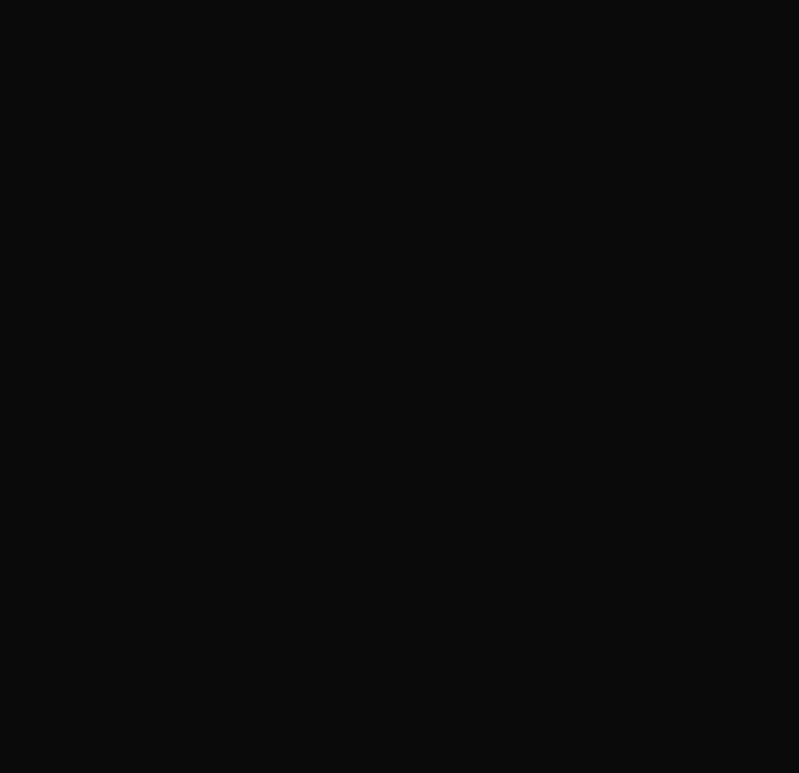
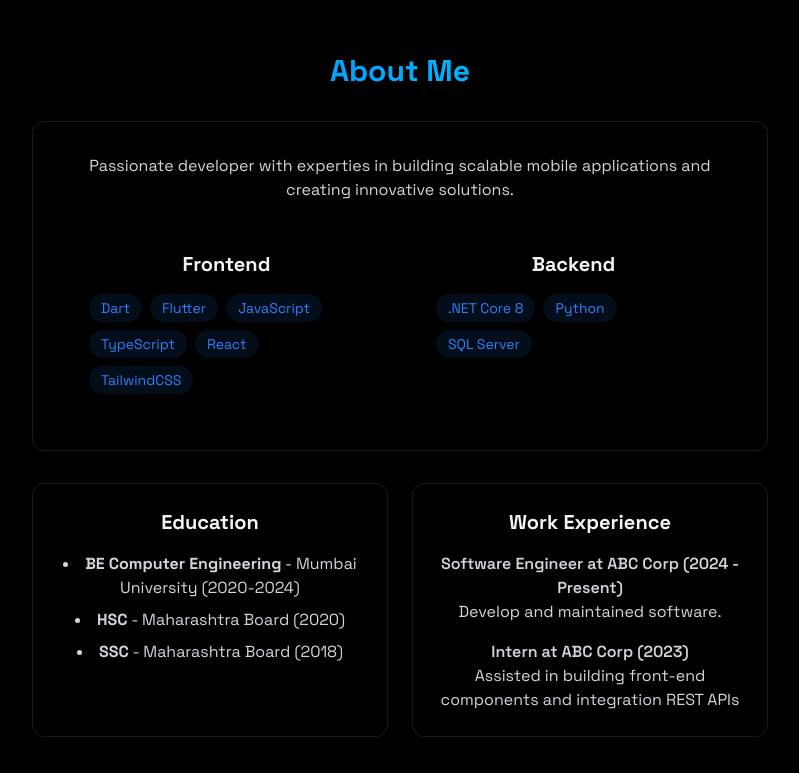
Before and after one commit to mdrazadev/reactportfolio, a React (Vite) app: page / in a window 1280 px wide. Shown: the part 859-1632 px from the top of the page, without its empty margins (240-1039 px from the left). Before the commit the page ends 864 px from the top, so only its background shows below. Built offline with nearby package versions, Linux system fonts and the light colour scheme.

Commit message:
about section added

```diff
--- a/src/App.jsx
+++ b/src/App.jsx
@@ -5,6 +5,7 @@
 import { Navbar } from './components/Navbar';
 import { MobileMenu } from './components/MobileMenu';
 import { Home } from './components/sections/Home';
+import { About } from './components/sections/About';
 function App() {
   const [isLoaded, setIsLoaded] = useState(false);
   const [menuOpen, setMenuOpen] = useState(false);
@@ -16,6 +17,7 @@
         <Navbar menuOpen={menuOpen} setMenuOpen={setMenuOpen} />
         <MobileMenu menuOpen={menuOpen} setMenuOpen={setMenuOpen} />
         < Home />
+        <About />
       </div>
     </>
   )
--- a/src/components/sections/About.jsx
+++ b/src/components/sections/About.jsx
@@ -0,0 +1,88 @@
+export const About = () => {
+    const frontendSkills = ["Dart", "Flutter", "JavaScript", "TypeScript", "React", "TailwindCSS",];
+    const backendSkills = [".NET Core 8", "Python", "SQL Server"];
+    return <section
+        id="about"
+        className="min-h-screen flex items-center justify-center py-20"
+    >
+        <div className="max-w-3xl mx-auto px-4">
+            <h2 className="text-3xl font-bold mb-8 bg-gradient-to-r from-blue-500 to-cyan-400 bg-clip-text text-transparent text-center" >
+                About Me
+            </h2>
+
+            <div className="rounded-xl p-8 border-white/10 border hover:-translate-y-1 transition-all">
+                <p className="text-gray-300 mb-6">
+                    Passionate developer with experties in building scalable mobile applications and creating innovative
+                    solutions.
+                </p>
+
+                <div className="grid grid-cols-1 md:grid-cols-2 gap-6">
+                    {/* SKILL CARD */}
+                    <div className="rounded-xl p-6 hover:-translate-y-1 transition-all">
+                        <h3 className="text-xl font-bold mb-4">Frontend</h3>
+                        <div className="flex flex-wrap gap-2">
+                            {frontendSkills.map((tech, key) => (
+                                <span
+                                    key={key}
+                                    className="bg-blue-500/10 text-blue-500 px-3 py-1 cursor-pointer rounded-full text-sm hover:bg-blue-500/20 hover:shadow-[0_2px_8px_rgba(59,130,246,0.2)] transition"
+                                >
+                                    {tech}
+                                </span>
+                            ))
+                            }
+                        </div>
+                    </div>
+                    {/* SKILL CARD */}
+                    <div className="rounded-xl p-6 hover:-translate-y-1 transition-all">
+                        <h3 className="text-xl font-bold mb-4">Backend</h3>
+                        <div className="flex flex-wrap gap-2">
+                            {backendSkills.map((tech, key) => (
+                                <span
+                                    key={key}
+                                    className="bg-blue-500/10 text-blue-500 px-3 py-1 cursor-pointer rounded-full text-sm hover:bg-blue-500/20 hover:shadow-[0_2px_8px_rgba(59,130,246,0.2)] transition"
+                                >
+                                    {tech}
+                                </span>
+                            ))
+                            }
+                        </div>
+                    </div>
+                </div>
+            </div>
+            <div className="grid grid-cols-1 md:grid-cols-2 gap-6 mt-8">
+                <div className="p-6 rounded-xl border-white/10 border hover:-translate-y-1 transition-all">
+                    <h3 className="text-xl font-bold mb-4">Education</h3>
+                    <ul className="list-disc list-inside text-gray-300 space-y-2">
+                        <li>
+                            <strong>BE Computer Engineering</strong> - Mumbai University (2020-2024)
+                        </li>
+                        <li>
+                            <strong>HSC</strong> - Maharashtra Board (2020)
+                        </li>
+                        <li>
+                            <strong>SSC</strong> - Maharashtra Board (2018)
+                        </li>
+                    </ul>
+                </div>
+                <div className="p-6 rounded-xl border-white/10 border hover:-translate-y-1 transition-all">
+                    <h3 className="text-xl font-bold mb-4">Work Experience</h3>
+                    <div className="space-y-4 text-gray-300">
+                        <div>
+                            <h4 className="font-semibold">Software Engineer at ABC Corp (2024 - Present) </h4>
+                            <p>
+                                Develop and maintained software.
+                            </p>
+                        </div>
+                        <div>
+                            <h4 className="font-semibold" >Intern at ABC Corp (2023) </h4>
+                            <p>
+                                Assisted in building front-end components and integration REST APIs
+                            </p>
+                        </div>
+                    </div>
+                </div>
+            </div>
+        </div>
+    </section>
+        ;
+}
--- a/src/components/sections/Home.jsx
+++ b/src/components/sections/Home.jsx
@@ -6,7 +6,7 @@
                     Hi, I am Mohd Raza
                 </h1>
                 <p className="text-gray-400 text-lg mb-8 max-w-lg mx-auto">
-                    I'am a Flutter developer who is currently learning React
+                    A Flutter Developer
                 </p>
                 <div className="flex justify-center space-x-4">
                     <a
```
Also changed, not shown: src/index.css (+12 -0 lines).
